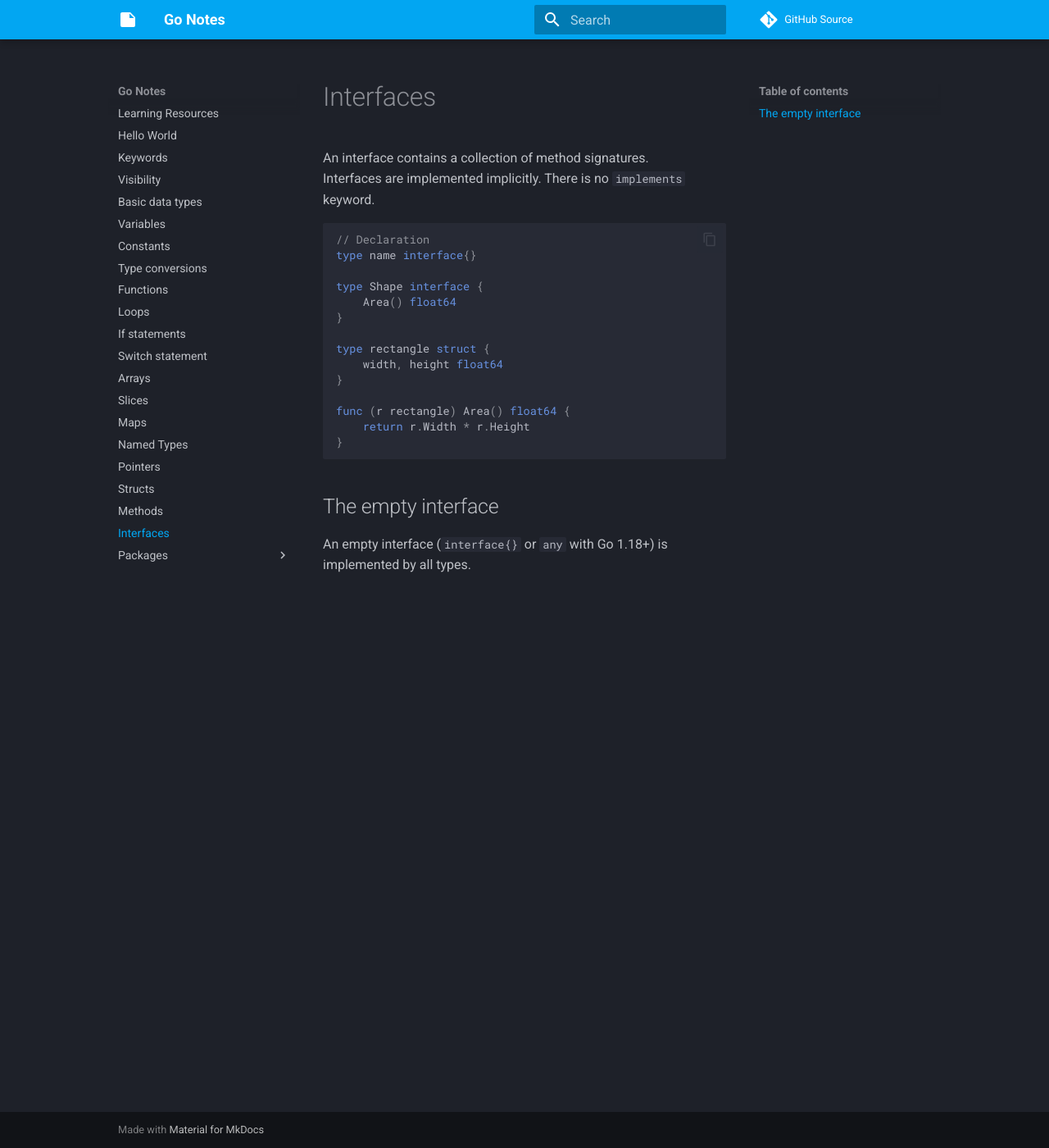
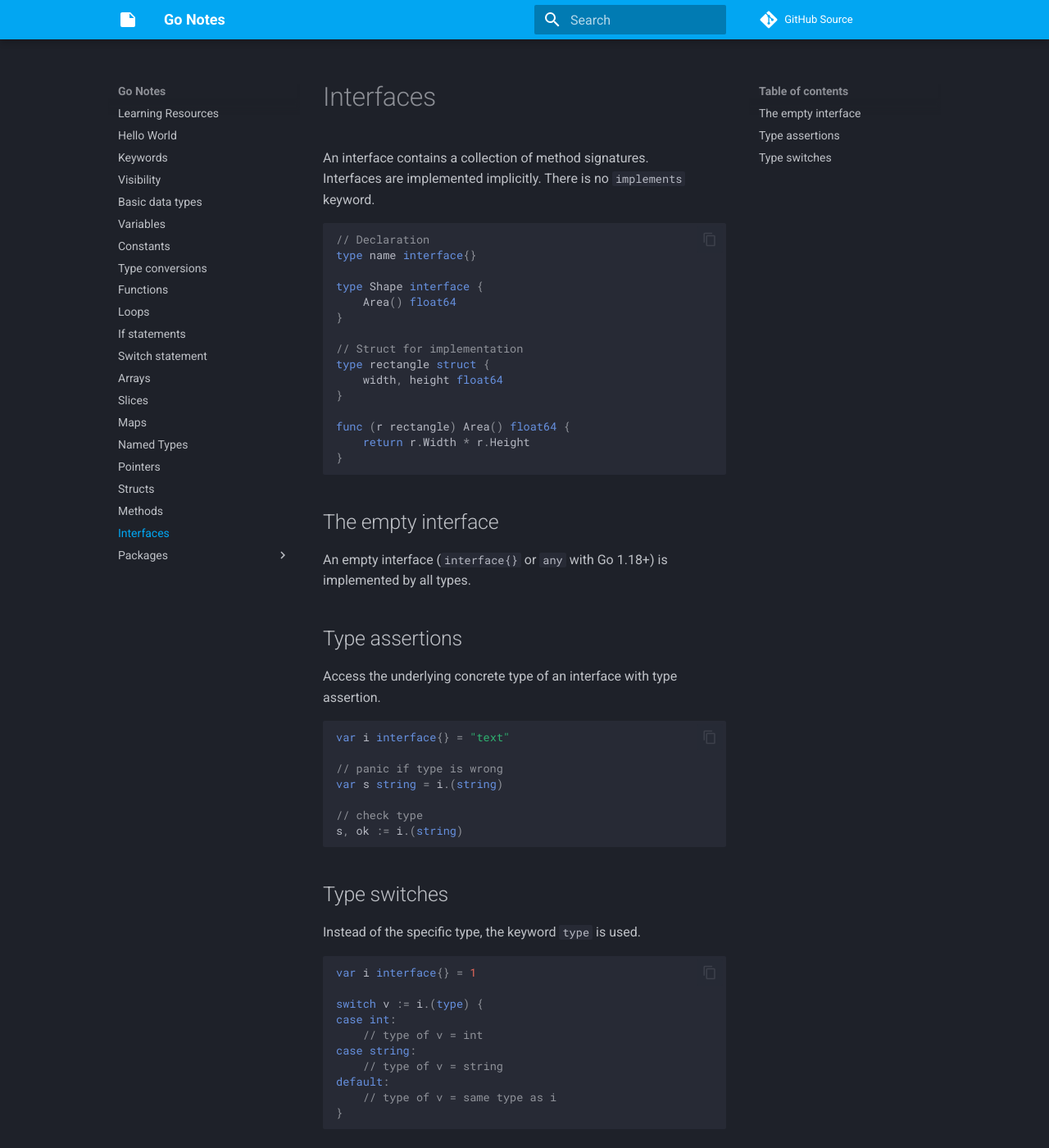
Before and after one commit to Lixfeld/go-notes, an MkDocs documentation site: the page built from docs/interfaces.md, in a window 1280 px wide and 1400 px high. Shown: the whole window at 82% size. Built offline with MkDocs 1.6.1 and Material for MkDocs 9.7.7, drawn with Linux system fonts in a browser that asks for light colours; comment, search, counter and statistics services are not loaded.

Commit message:
Add more notes to interfaces

````diff
--- a/docs/interfaces.md
+++ b/docs/interfaces.md
@@ -10,6 +10,7 @@ type Shape interface {
 	Area() float64
 }
 
+// Struct for implementation
 type rectangle struct {
     width, height float64
 }
@@ -22,3 +23,32 @@ func (r rectangle) Area() float64 {
 ## The empty interface
 
 An empty interface (`interface{}` or `any` with Go 1.18+) is implemented by all types.
+
+## Type assertions
+Access the underlying concrete type of an interface with type assertion.
+
+```go
+var i interface{} = "text"
+
+// panic if type is wrong
+var s string = i.(string)
+
+// check type
+s, ok := i.(string)
+```
+
+## Type switches
+Instead of the specific type, the keyword `type` is used.
+
+```go
+var i interface{} = 1
+
+switch v := i.(type) {
+case int:
+    // type of v = int
+case string:
+    // type of v = string
+default:
+    // type of v = same type as i
+}
+```
````
